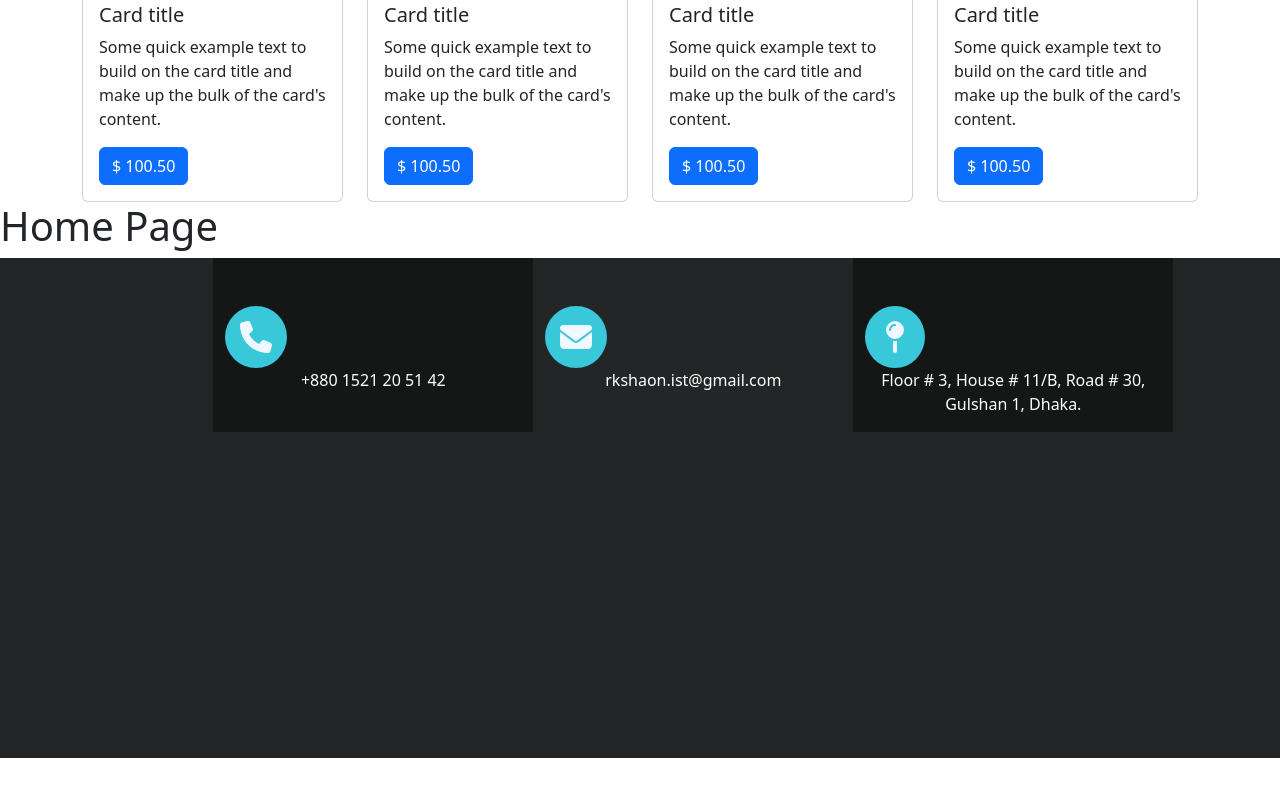
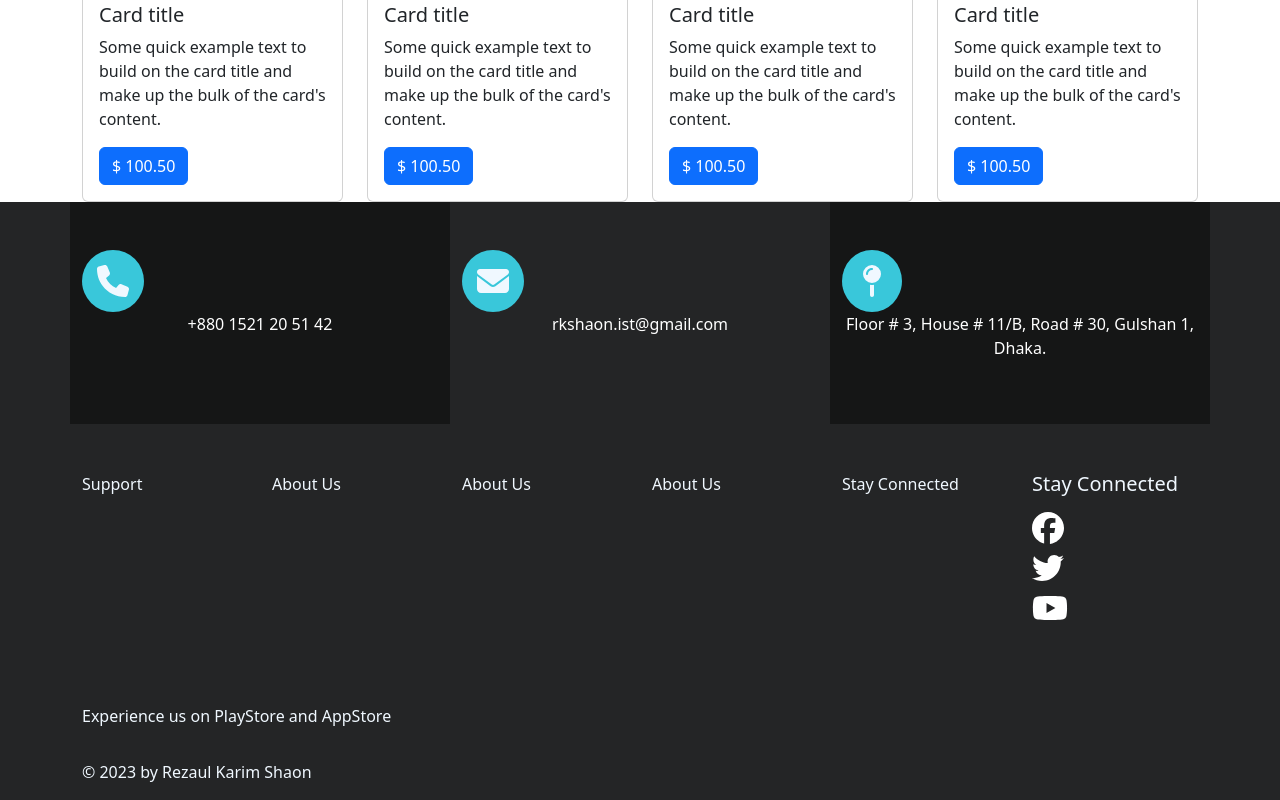
Before and after one commit to rkshaon/ecommerce, a Vue app in the folder frontend/: page / in a window 1280 px wide. Shown: the part 3016-3816 px from the top of the page. Before the commit the page ends 3774 px from the top, so only its background shows below. Built offline with nearby package versions, Linux system fonts and the light colour scheme.

Commit message:
frontend: footer - temporarily done

```diff
--- a/frontend/src/components/HomeComponent.vue
+++ b/frontend/src/components/HomeComponent.vue
@@ -3,7 +3,6 @@
     <BannerComponent />
     <FeaturedCategoryComponent />
     <FeaturedProductComponent />
-    <h1>Home Page</h1>
   </div>
 </template>
 
--- a/frontend/src/components/common/FooterComponent.vue
+++ b/frontend/src/components/common/FooterComponent.vue
@@ -1,8 +1,8 @@
 <template>
-    <div class="container-fluid" style="background-color: #242526; color: aliceblue; height: 500px;">
+    <div class="container-fluid" style="background-color: #242526; color: aliceblue;">
+        <div class="container">
             <div class="row">
-            <div class="col-2"></div>
-            <div class="col-3 pt-5" style="background-color: #151616;">
+                <div class="col-4 pt-5 pb-5" style="background-color: #151616;">
                     <div>
                         <font-awesome-icon :icon="['fas', 'phone']" size="2xl" style="background-color: #39c7da; border-radius: 50%; padding: 15px;"/>
                         <p class="text-center">
@@ -10,7 +10,7 @@
                         </p>
                     </div>
                 </div>
-            <div class="col-3 pt-5 footer-item">
+                <div class="col-4 pt-5 pb-5 footer-item">
                     <div>
                         <font-awesome-icon :icon="['fas', 'envelope']" size="2xl" style="background-color: #39c7da; border-radius: 50%; padding: 15px;"/>
                         <p class="text-center">
@@ -18,13 +18,57 @@
                         </p>
                     </div>
                 </div>
-            <div class="col-3 pt-5 footer-item" style="background-color: #151616;">
+                <div class="col-4 pt-5 pb-5 footer-item" style="background-color: #151616;">
                     <div>
                         <font-awesome-icon :icon="['fas', 'map-pin']" size="2xl" style="background-color: #39c7da; border-radius: 50%; padding: 15px 20px;"/>
                         <p class="text-center">
                             <a href="https://goo.gl/maps/uvQvRnu3ucRDuamw9" target="_blank" style="text-decoration: none;" class="text-white">Floor # 3, House # 11/B, Road # 30, Gulshan 1, Dhaka.</a>
                         </p>
                     </div>
+                </div>
+            </div>
+            <div class="row mt-5 pb-5">
+                <div class="col-2">
+                    Support
+                </div>
+                <div class="col-2">
+                    About Us
+                </div>
+                <div class="col-2">
+                    About Us
+                </div>
+                <div class="col-2">
+                    About Us
+                </div>
+                <div class="col-2">
+                    Stay Connected
+                </div>
+                <div class="col-2">
+                    <h5>Stay Connected</h5>
+                    <ul class="" style="padding: 0%;">
+                        <li class="list-group-item pt-2">
+                            <a href="https://www.facebook.com/rkshaon/" target="_blank" style="text-decoration: none; color: #fff;">
+                                <font-awesome-icon :icon="['fab', 'facebook']" size="2xl" style=""/>
+                            </a>
+                        </li>
+                        <li class="list-group-item pt-2">
+                            <a href="https://twitter.com/rkshaon97" target="_blank" style="text-decoration: none; color: #fff;">
+                                <font-awesome-icon :icon="['fab', 'twitter']" size="2xl" style=""/>
+                            </a>
+                        </li>
+                        <li class="list-group-item pt-2">
+                            <a href="https://www.youtube.com/@rezaulkarimshaon/" target="_blank" style="text-decoration: none; color: #fff;">
+                                <font-awesome-icon :icon="['fab', 'youtube']" size="2xl" style=""/>
+                            </a>
+                        </li>
+                    </ul>
+                </div>
+            </div>
+            <div class="row pt-3 pb-3">
+                <div>Experience us on PlayStore and AppStore</div>
+            </div>
+            <div class="row pt-3 pb-3">
+                <div>&copy; 2023 by Rezaul Karim Shaon</div>
             </div>
         </div>
     </div>
--- a/frontend/src/components/utility/BannerComponent.vue
+++ b/frontend/src/components/utility/BannerComponent.vue
@@ -1,6 +1,5 @@
 <template>
     <div class="container">
-        <!-- <div>Banner</div> -->
         <img src="/banner.jpg" alt="Banner Image">
     </div>
 </template>
--- a/frontend/src/main.js
+++ b/frontend/src/main.js
@@ -12,10 +12,10 @@ import "bootstrap/dist/js/bootstrap.js";
 /* import specific icons */
 import { faEnvelope, faPhone, faMapPin } from '@fortawesome/free-solid-svg-icons'
 // import { faAddressBook } from '@fortawesome/free-regular-svg-icons'
-import { faTwitter } from '@fortawesome/free-brands-svg-icons'
+import { faFacebook, faTwitter, faYoutube } from '@fortawesome/free-brands-svg-icons'
 
 /* add icons to the library */
-library.add(faEnvelope, faPhone, faMapPin, faTwitter)
+library.add(faEnvelope, faPhone, faMapPin, faFacebook, faTwitter, faYoutube)
 
 const app = createApp(App);
 
```
Lines whose indentation alone changed are shown as unchanged.
